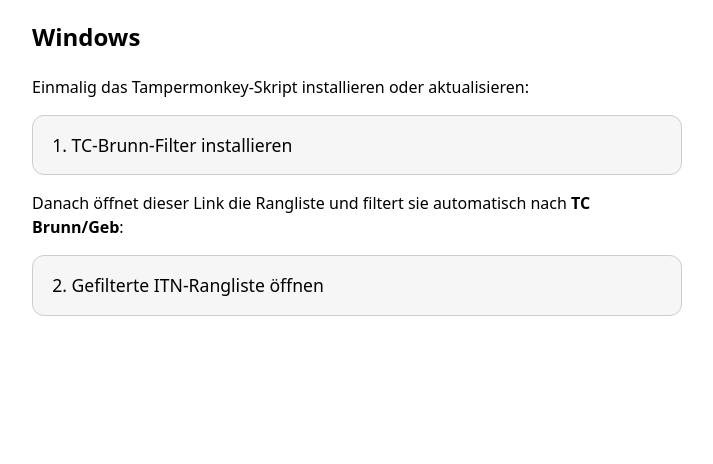
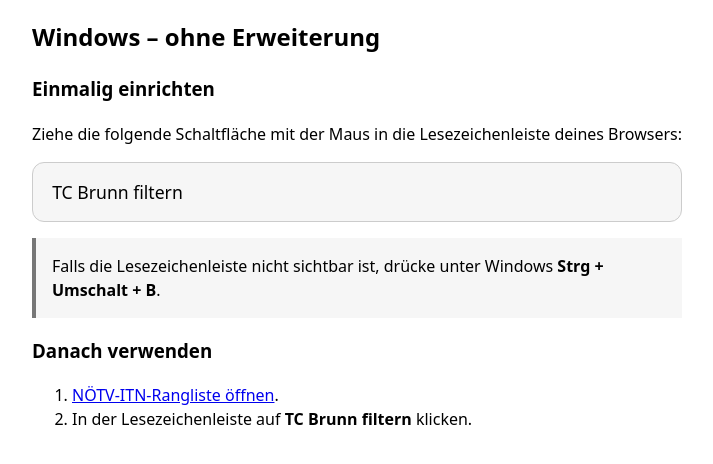
Before and after one commit to oureal/ITN-tcbrunn, a plain HTML site: page index.html in a window 1280 px wide. Shown: the part 104-568 px from the top of the page, without its empty margins (283-996 px from the left). Drawn offline with Linux system fonts and the light colour scheme.

Commit message:
Auf Bookmarklet-Lösung ohne Erweiterung umstellen

```diff
--- a/index.html
+++ b/index.html
@@ -13,6 +13,11 @@
       text-decoration: none; color: black; font-size: 1.1rem;
       background: #f6f6f6; width: 100%; text-align: left;
     }
+    .hint {
+      padding: 1rem;
+      border-left: 4px solid #777;
+      background: #f6f6f6;
+    }
   </style>
 </head>
 <body>
@@ -20,12 +25,19 @@
 <h1>TC Brunn ITN-Rangliste</h1>
 
 <section>
-  <h2>Windows</h2>
-  <p>Einmalig das Tampermonkey-Skript installieren oder aktualisieren:</p>
-  <a class="button" href="https://raw.githubusercontent.com/oureal/ITN-tcbrunn/main/tcbrunn.user.js">1. TC-Brunn-Filter installieren</a>
+  <h2>Windows – ohne Erweiterung</h2>
 
-  <p>Danach öffnet dieser Link die Rangliste und filtert sie automatisch nach <strong>TC Brunn/Geb</strong>:</p>
-  <a class="button" href="https://www.noetv.at/rangliste/itn#tcbrunn">2. Gefilterte ITN-Rangliste öffnen</a>
+  <h3>Einmalig einrichten</h3>
+  <p>Ziehe die folgende Schaltfläche mit der Maus in die Lesezeichenleiste deines Browsers:</p>
+  <a class="button" href="javascript:(()=>{const i=document.querySelector('#rankingkeyword'),b=document.querySelector('.btnfiltersubmit-ranking');if(!i||!b){alert('Bitte zuerst die NÖTV-ITN-Rangliste vollständig öffnen.');return}i.value='TC Brunn/Geb';i.dispatchEvent(new Event('input',{bubbles:true}));i.dispatchEvent(new Event('change',{bubbles:true}));b.click()})()">TC Brunn filtern</a>
+
+  <p class="hint">Falls die Lesezeichenleiste nicht sichtbar ist, drücke unter Windows <strong>Strg + Umschalt + B</strong>.</p>
+
+  <h3>Danach verwenden</h3>
+  <ol>
+    <li><a href="https://www.noetv.at/rangliste/itn">NÖTV-ITN-Rangliste öffnen</a>.</li>
+    <li>In der Lesezeichenleiste auf <strong>TC Brunn filtern</strong> klicken.</li>
+  </ol>
 </section>
 
 </body>
```
